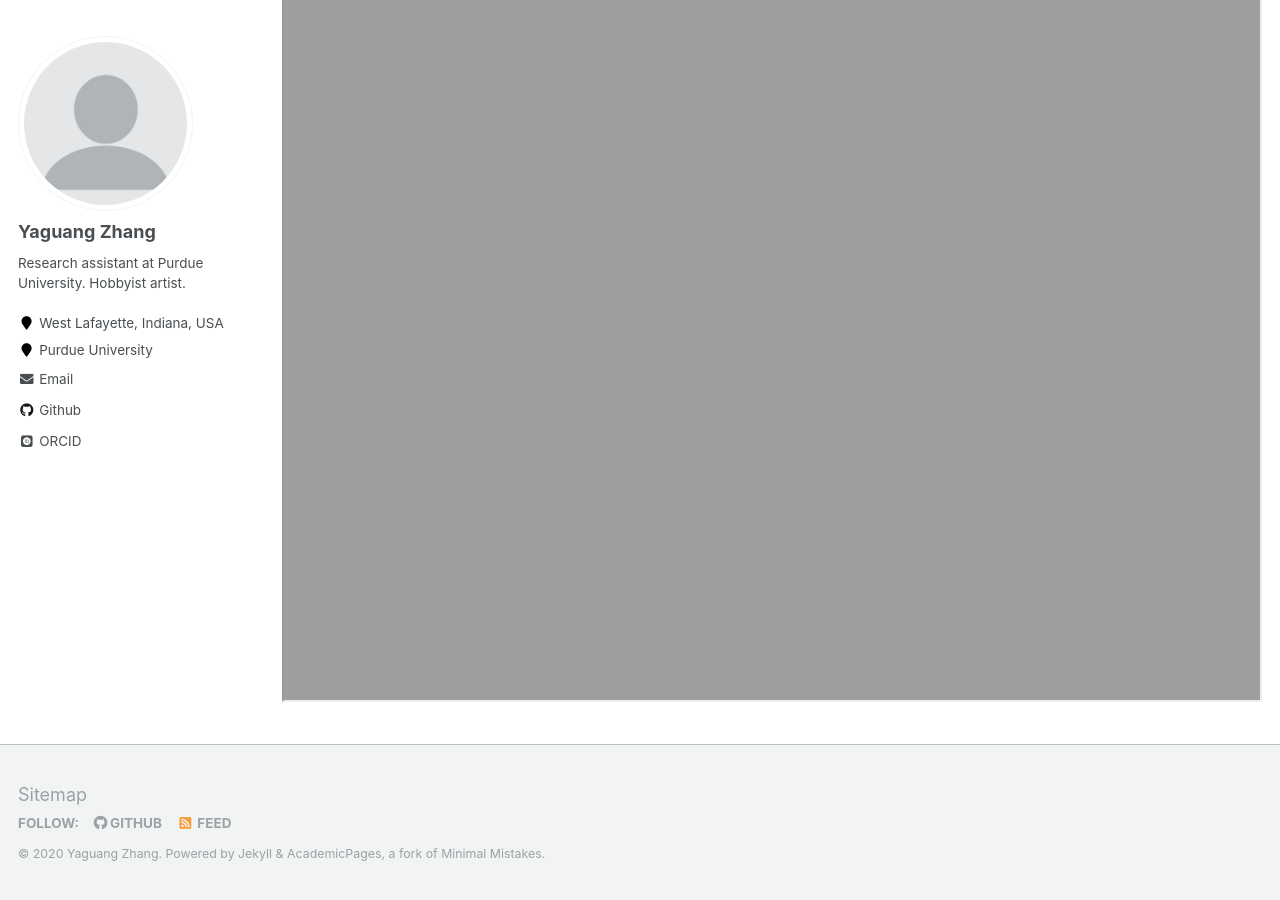
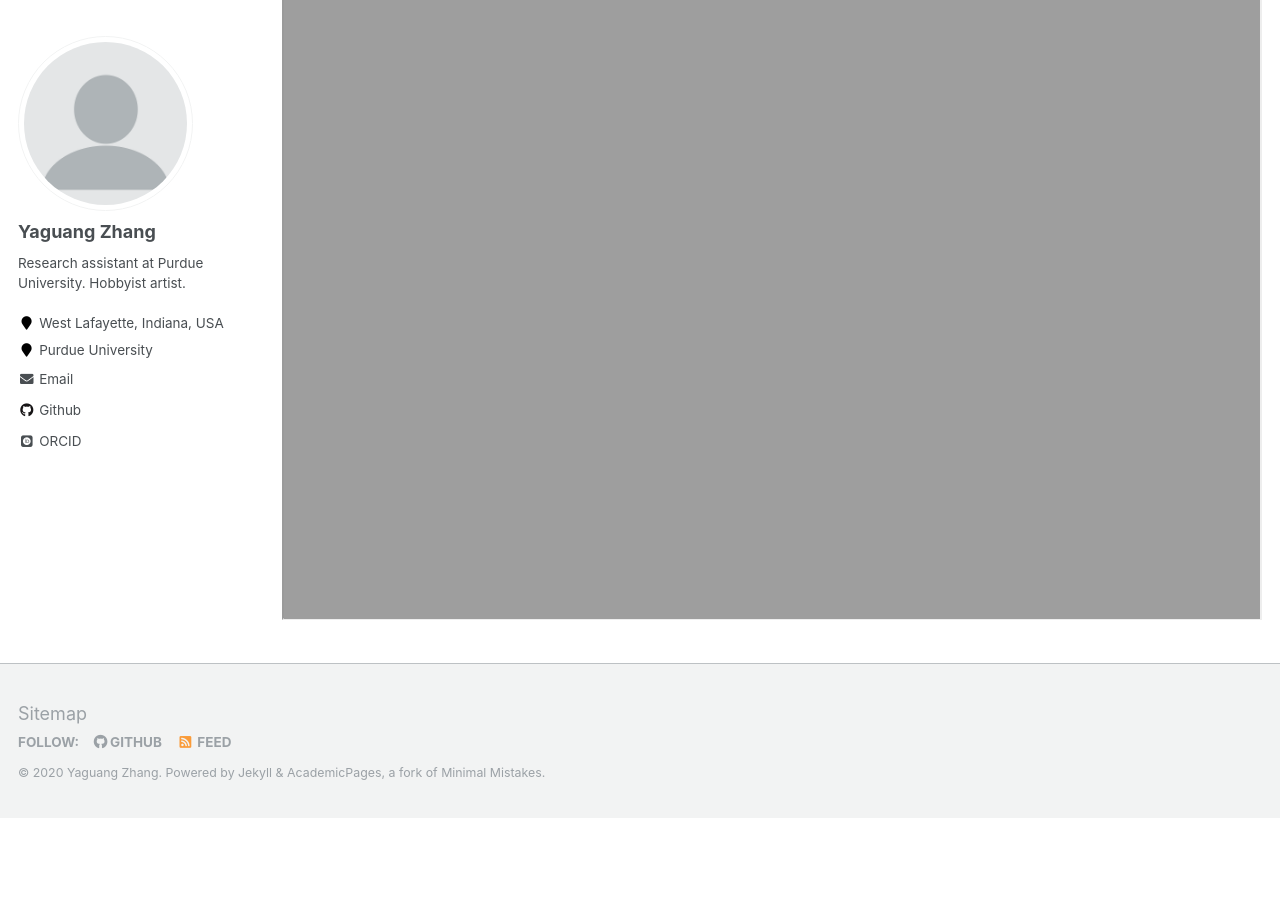
Before and after one commit to YaguangZhang/yaguangzhang.github.io, a Jekyll site: the page built from _pages/cv.md, in a window 1280 px wide and 900 px high, scrolled down 820 px. Built offline with Jekyll 4.4.1, drawn with Linux system fonts in a browser that asks for light colours; some web fonts are replaced; after the commit the page ends 1638 px from its top, so only the background shows below that.

Commit message:
Add favicon and adjust cv iframe size.

```diff
--- a/_includes/head.html
+++ b/_includes/head.html
@@ -18,4 +18,15 @@
 <!-- For all browsers -->
 <link rel="stylesheet" href="{{ base_path }}/assets/css/main.css">
 
+<!-- Favicon -->
+<link rel="apple-touch-icon" sizes="180x180" href="/images/favicon_package/apple-touch-icon.png">
+<link rel="icon" type="image/png" sizes="32x32" href="/images/favicon_package/favicon-32x32.png">
+<link rel="icon" type="image/png" sizes="16x16" href="/images/favicon_package/favicon-16x16.png">
+<link rel="manifest" href="/images/favicon_package/site.webmanifest">
+<link rel="mask-icon" href="/images/favicon_package/safari-pinned-tab.svg" color="#5bbad5">
+<link rel="shortcut icon" href="/images/favicon_package/favicon.ico">
+<meta name="msapplication-TileColor" content="#da532c">
+<meta name="msapplication-config" content="/images/favicon_package/browserconfig.xml">
+<meta name="theme-color" content="#ffffff">
+
 <meta http-equiv="cleartype" content="on">
--- a/_pages/cv.md
+++ b/_pages/cv.md
@@ -14,7 +14,7 @@
 [Click me to get a PDF copy.]({{ base_path }}/files/{{ page.cv_file_name }}.pdf)
 
 <div>
-  <div style="position:relative;padding-top:133.33%;">
+  <div style="position:relative;padding-top:125%;">
     <iframe src="{{ base_path }}/files/{{ page.cv_file_name }}.pdf#view=FitH" style="position:absolute;top:0;left:0;width:100%;height:100%;" allowfullscreen></iframe>
   </div>
 </div>
```
Also changed, not shown: images/favicon_package/browserconfig.xml (added, +9 -0 lines), images/favicon_package/android-chrome-192x192.png (added), images/favicon_package/android-chrome-512x512.png (added), images/favicon_package/apple-touch-icon.png (added), images/favicon_package/favicon-16x16.png (added), images/favicon_package/favicon-32x32.png (added), images/favicon_package/favicon.ico (added), images/favicon_package/mstile-144x144.png (added), images/favicon_package/mstile-150x150.png (added), images/favicon_package/mstile-310x150.png (added), images/favicon_package/mstile-310x310.png (added), images/favicon_package/mstile-70x70.png (added), images/favicon_package/safari-pinned-tab.svg (added), images/favicon_package/site.webmanifest (added).
